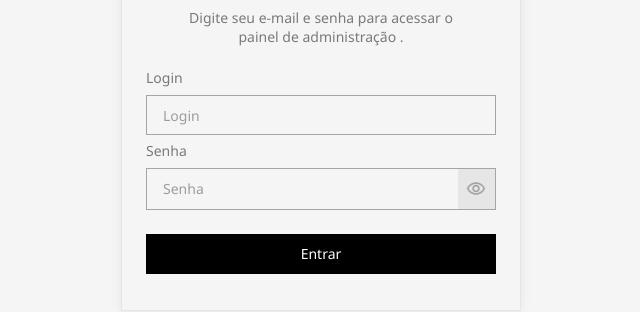
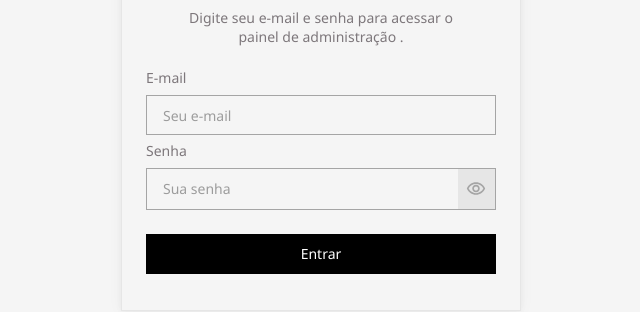
Before and after one commit to ferrazmanu/locsmart, a Next.js app: page /login in a window 1280 px wide. Shown: the part 307-619 px from the top of the page, without its empty margins (319-959 px from the left). Built offline with nearby package versions, Linux system fonts and the light colour scheme.

Commit message:
feat: integra login com api

```diff
--- a/src/app/layout.tsx
+++ b/src/app/layout.tsx
@@ -17,7 +17,7 @@ export default function RootLayout({
   children: React.ReactNode;
 }>) {
   return (
-    <html lang="en">
+    <html lang="pt-BR" suppressHydrationWarning>
       <head>
         <link rel="icon" href="/favicon.ico" />
       </head>
--- a/src/app/lib/session.ts
+++ b/src/app/lib/session.ts
@@ -3,8 +3,12 @@
 import { ILoggedUser } from "@/src/interfaces/logged-user";
 import { cookies } from "next/headers";
 
-export async function createSession(token: string, loggedUser: ILoggedUser) {
-  const expiresAt = new Date(Date.now() + 12 * 60 * 60 * 1000); //12h
+export async function createSession(
+  token: string,
+  expiration: string,
+  loggedUser: ILoggedUser
+) {
+  const expiresAt = new Date(expiration);
   const cookieStore = await cookies();
 
   cookieStore.set("LocSmart.Authorization", token, {
--- a/src/app/login/login.interfaces.ts
+++ b/src/app/login/login.interfaces.ts
@@ -1,6 +1,6 @@
 interface ILogin {
-  username: string;
-  password: string;
+  email: string;
+  senha: string;
 }
 
 export type { ILogin };
--- a/src/app/login/page.tsx
+++ b/src/app/login/page.tsx
@@ -39,28 +39,28 @@ export default function Login() {
 
           <S.Fields>
             <S.Field>
-              <Label htmlFor="username">Login</Label>
+              <Label htmlFor="email">E-mail</Label>
               <Input
-                id="username"
-                {...register("username", {
+                id="email"
+                {...register("email", {
                   required: ERROR_MESSAGE["required"],
                 })}
-                placeholder="Login"
-                error={errors.username?.message}
+                placeholder="Seu e-mail"
+                error={errors.email?.message}
                 maxLength={100}
                 disabled={loading}
               />
             </S.Field>
 
             <S.Field>
-              <Label htmlFor="password">Senha</Label>
+              <Label htmlFor="senha">Senha</Label>
               <PasswordInput
-                id="password"
-                {...register("password", {
+                id="senha"
+                {...register("senha", {
                   required: ERROR_MESSAGE["required"],
                 })}
-                placeholder="Senha"
-                error={errors.password?.message}
+                placeholder="Sua senha"
+                error={errors.senha?.message}
                 maxLength={100}
                 disabled={loading}
               />
--- a/src/components/header/header.styles.ts
+++ b/src/components/header/header.styles.ts
@@ -51,12 +51,6 @@ export const MenuWrapper = styled.div`
     font-size: ${({ theme }) => theme.sizes._14};
     font-weight: 400;
   }
-
-  @media only screen and (max-width: 992px) {
-    & p {
-      font-size: ${({ theme }) => theme.sizes._12};
-    }
-  }
 `;
 
 export const DrawerMenuCaller = styled.div`
--- a/src/contexts/dashboard/dashboard.context.tsx
+++ b/src/contexts/dashboard/dashboard.context.tsx
@@ -14,7 +14,7 @@ export const DashboardContextProvider: React.FC<{
   children: React.ReactNode;
 }> = ({ children }) => {
   const [dashboardState, setDashboardState] = useState<IDashboardState>({
-    drawerMenu: true,
+    drawerMenu: false,
     showInterface: true,
     loggedUser: null,
   });
--- a/src/hooks/useLogin.ts
+++ b/src/hooks/useLogin.ts
@@ -7,6 +7,7 @@ import axios, { AxiosError } from "axios";
 import { useState } from "react";
 import { createSession, deleteSession } from "../app/lib/session";
 import { ILoggedUser } from "../interfaces/logged-user";
+import { authenticate } from "../services/api/endpoints/auth";
 import { removeLocalStorage, setLocalStorage } from "../utils/storage";
 import { useRedirect } from "./useRedirect";
 
@@ -22,23 +23,16 @@ export const useLogin = () => {
     setError(null);
 
     try {
-      // const { data } = await authenticate(dataForm);
-      const data = {
-        email: "admin@locsmart.com",
-        name: dataForm.username,
-        username: dataForm.username,
-        token: "abcde",
-      };
+      const { data } = await authenticate(dataForm);
 
       const loggedUser: ILoggedUser = {
         email: data.email,
         name: data.name,
-        username: data.username,
       };
 
-      await createSession(data.token, loggedUser);
+      await createSession(data.login.token, data.login.expiracao, loggedUser);
 
-      setLocalStorage("token", data.token);
+      setLocalStorage("token", data.login.token);
       setLocalStorage("user", loggedUser);
 
       updateDashboard("loggedUser", loggedUser);
@@ -53,6 +47,7 @@ export const useLogin = () => {
       }
 
       setError(errorMessage);
+      setLoading(false);
     } finally {
       redirectTo("/dashboard");
     }
--- /dev/null
+++ b/src/services/api/endpoints/auth.ts
@@ -0,0 +1,10 @@
+import {
+  IAuthenticate,
+  IAuthenticateResponse,
+} from "@/src/interfaces/logged-user";
+import api from "@/src/services/api/axios";
+
+const authenticate = (data: IAuthenticate) =>
+  api.post<IAuthenticateResponse>(`/autenticacao/login`, data);
+
+export { authenticate };
```
Also changed, not shown: src/interfaces/logged-user.ts (+8 -4 lines).
